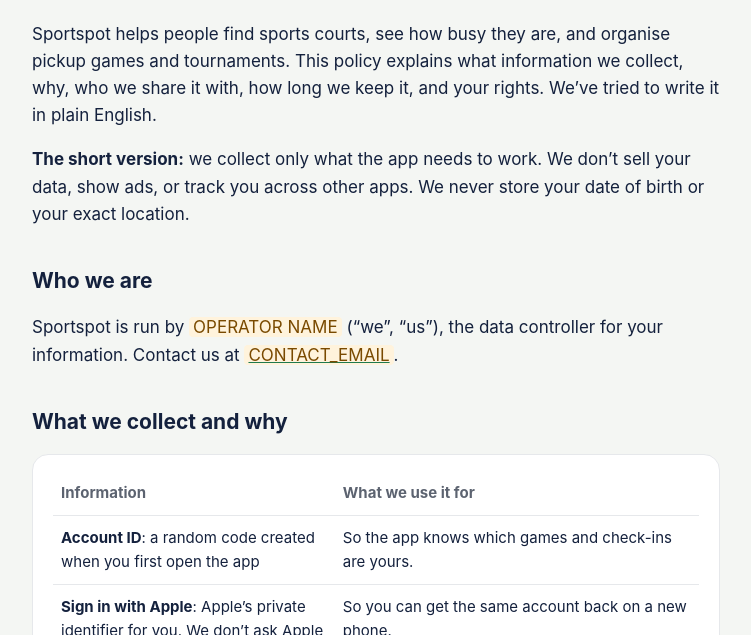
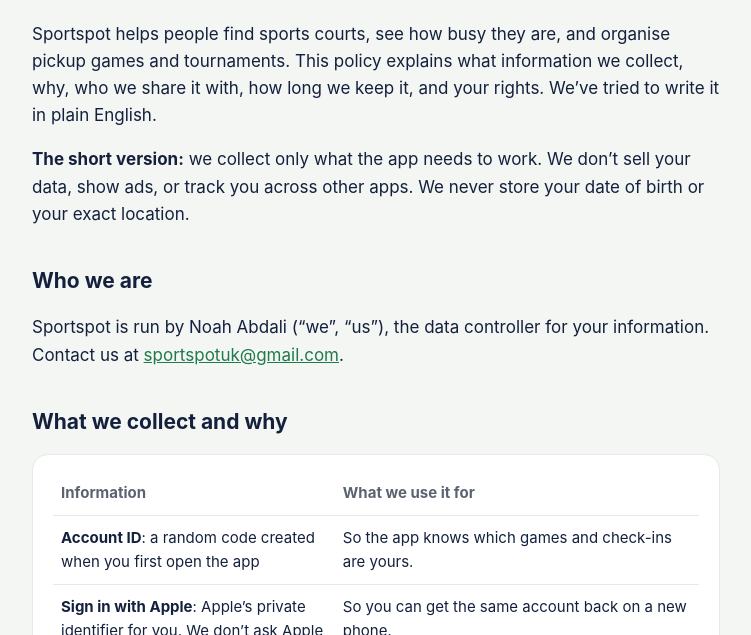
Before and after one commit to Chillingbruhh/sportspot-site, a plain HTML site: page privacy.html in a window 1280 px wide. Shown: the part 165-800 px from the top of the page, without its empty margins (264-1015 px from the left). Drawn offline with Linux system fonts and the light colour scheme.

Commit message:
Launch details: operator and support email on the website, App Store screenshots, reviewer contact
Co-Authored-By: Claude Opus 5.5 <noreply@anthropic.com>

```diff
--- a/privacy.html
+++ b/privacy.html
@@ -22,9 +22,9 @@ your data, show ads, or track you across other apps. We never store your date of
 exact location.</p>
 
 <h2>Who we are</h2>
-<p>Sportspot is run by <span class="placeholder">OPERATOR NAME</span> (“we”, “us”), the data
+<p>Sportspot is run by Noah Abdali (“we”, “us”), the data
 controller for your information. Contact us at
-<a href="mailto:CONTACT_EMAIL"><span class="placeholder">CONTACT_EMAIL</span></a>.</p>
+<a href="mailto:sportspotuk@gmail.com">sportspotuk@gmail.com</a>.</p>
 
 <h2>What we collect and why</h2>
 <div class="card">
@@ -157,7 +157,7 @@ as described above. You can also email us to ask for deletion.</p>
 <li>restrict or object to how we use it, and</li>
 <li>send it to you or another service in a common format.</li>
 </ul>
-<p>Email <a href="mailto:CONTACT_EMAIL"><span class="placeholder">CONTACT_EMAIL</span></a> and
+<p>Email <a href="mailto:sportspotuk@gmail.com">sportspotuk@gmail.com</a> and
 we’ll reply within one month. If you’re unhappy with how we’ve handled your information, you
 can complain to the Information Commissioner’s Office at
 <a href="https://ico.org.uk/make-a-complaint/">ico.org.uk</a>.</p>
```
Also changed, not shown: index.html (+1 -1 lines), terms.html (+2 -2 lines).
